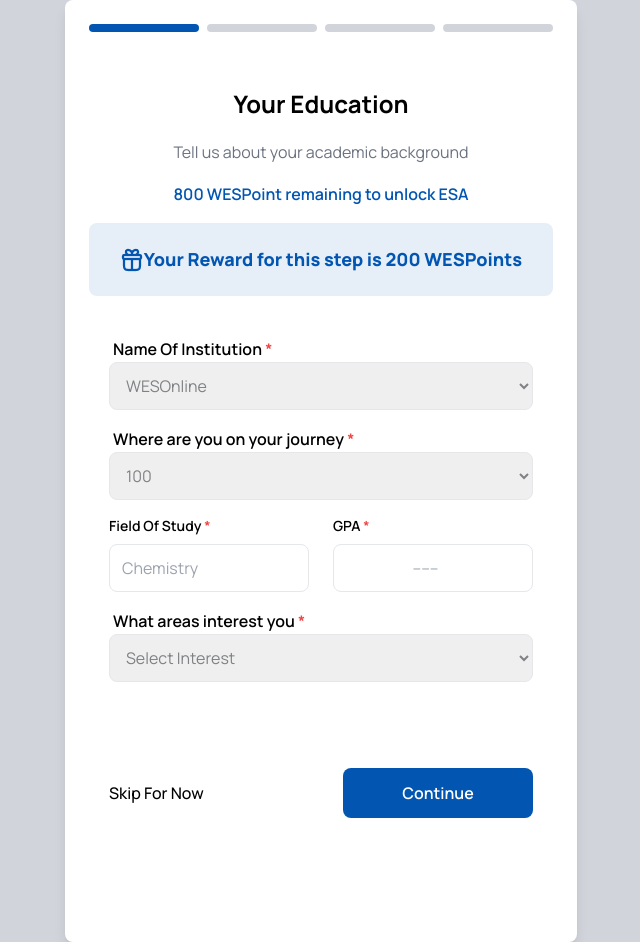
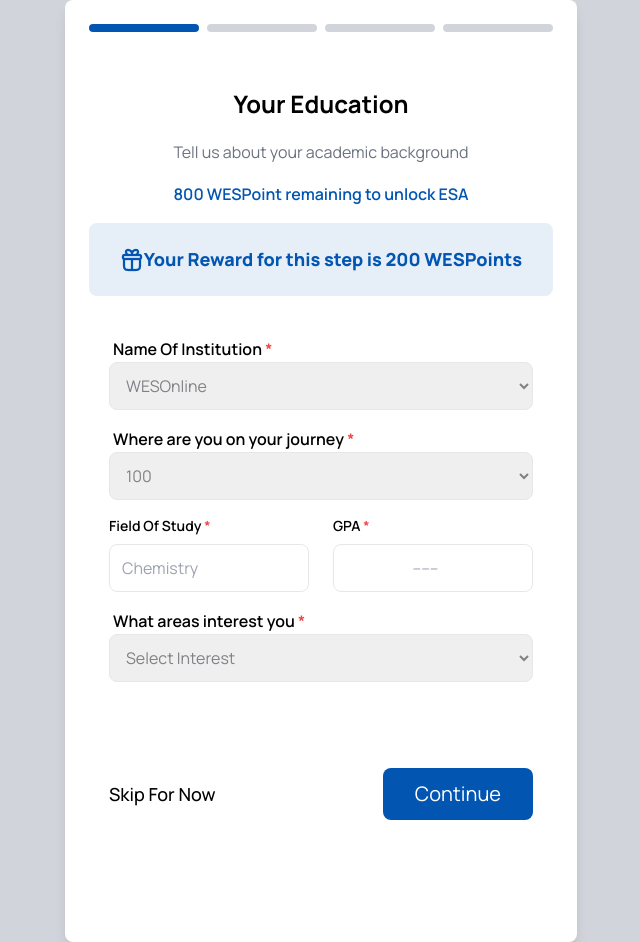
Before and after one commit to Chrstphr9/WES-Project, a React (Vite) app: page / in a window 1280 px wide. Shown: the whole page, without its empty margins (319-959 px from the left). Built offline with nearby package versions, Linux system fonts and the light colour scheme.

Commit message:
`Refactor button styles in firstPage component`

```diff
--- a/src/components/firstPage.jsx
+++ b/src/components/firstPage.jsx
@@ -158,10 +158,10 @@
 
                     {/* Buttons */}
                     <div className="flex justify-between items-center w-full px-5 pt-[70px]">
-                        <button type="button" className="text-black font-medium">Skip For Now</button>
+                        <button type="button" className="text-black font-medium text-xs lg:text-lg">Skip For Now</button>
                         <button
                             type="submit"
-                            className="bg-[#0256B2] w-[190px] text-white font-semibold px-8 py-3 rounded-lg"
+                            className="bg-[#0256B2] lg:px-8 lg:py-3 lg:text-xl text-white font-normal text-sm px-4 py-1 rounded-lg"
                             onClick={(e) => {
                                 e.preventDefault();
                                 setIsPopupOpen(true);
```
